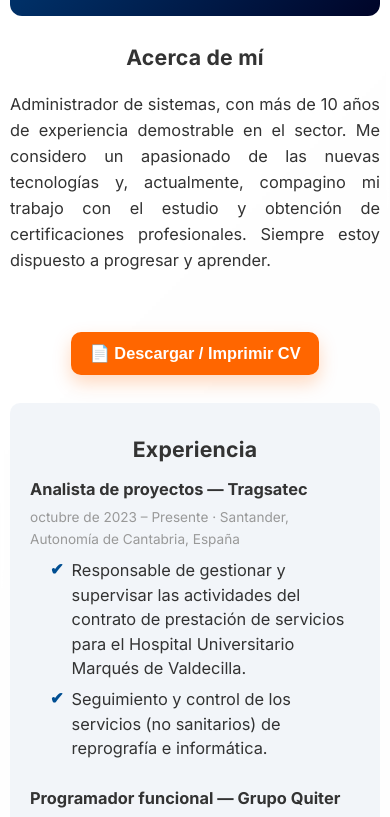
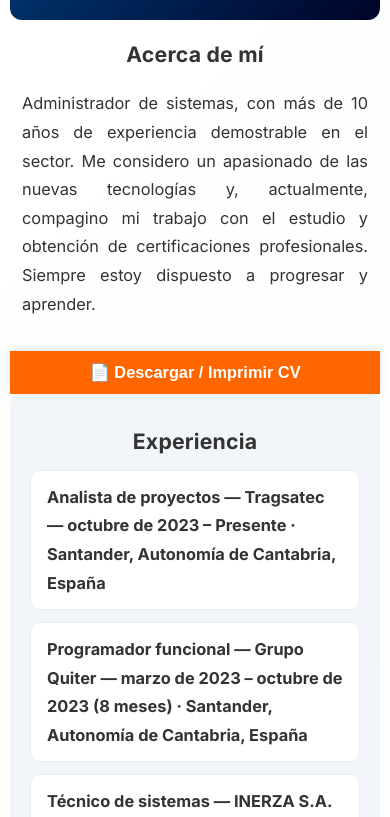
Before and after one commit to antonioalopezfernandez/portfolio, a plain HTML site: page index.html in a window 390 px wide. Shown: the part 272-1089 px from the top of the page. Drawn offline with Linux system fonts and the light colour scheme.

Commit message:
Añadidas pequeñas mejoras para dispositivos móviles

```diff
--- a/css/styles.css
+++ b/css/styles.css
@@ -432,3 +432,82 @@ button:focus-visible,
         page-break-inside: avoid;
     }
 }
+
+/* ==== Mejoras móvil añadidas ==== */
+
+/* 2.1 CTA pegajoso en móviles */
+@media (max-width: 768px) {
+    .button {
+        position: sticky;
+        bottom: 0;
+        left: 0;
+        right: 0;
+        margin: 0;
+        width: 100%;
+        border-radius: 0;
+        box-shadow: 0 -2px 8px rgba(0, 0, 0, 0.1);
+        z-index: 100;
+    }
+}
+
+/* 2.2 Acordeones accesibles para listas largas */
+details {
+    padding: .75rem 1rem;
+    border: 1px solid #eee;
+    border-radius: 10px;
+    margin-bottom: .75rem;
+    background: #fff;
+}
+
+summary {
+    cursor: pointer;
+    font-weight: 700;
+    list-style: none;
+}
+
+summary::-webkit-details-marker {
+    display: none;
+}
+
+/* 2.3 Footer táctil en móviles */
+@media (max-width: 480px) {
+    .footer__contact-links {
+        flex-direction: column;
+        align-items: stretch;
+        gap: 12px;
+    }
+
+    .footer__contact-link {
+        display: flex;
+        align-items: center;
+        gap: 10px;
+        padding: 12px;
+        border: 1px solid #e5e7eb;
+        border-radius: 12px;
+        background: #fff;
+    }
+
+    .footer__icon {
+        width: 28px;
+        height: 28px;
+    }
+}
+
+/* 2.4 Espaciado y legibilidad en pantallas pequeñas */
+@media (max-width: 480px) {
+    .main__section {
+        padding: 1rem .75rem;
+    }
+
+    body {
+        line-height: 1.75;
+    }
+
+    .main__section-item {
+        margin-bottom: 1rem;
+    }
+
+    .main__section-item-bullet {
+        margin: .3rem 0;
+    }
+}
--- a/index.html
+++ b/index.html
@@ -20,7 +20,8 @@
     <div class="container">
         <!-- Header -->
         <header class="header">
-            <img src="img/profile.png" alt="Foto de Antonio López Fernández" class="header__photo">
+            <img src="img/profile.png" alt="Foto de Antonio López Fernández" class="header__photo" loading="lazy"
+                decoding="async">
             <h1 class="header__name">Antonio López Fernández</h1>
         </header>
         <!-- Fin header -->
--- a/js/script.js
+++ b/js/script.js
@@ -3,3 +3,50 @@ function initSite() {
 }
 
 initSite();
+
+document.addEventListener("DOMContentLoaded", () => {
+    try {
+        const isSmall = window.matchMedia && window.matchMedia("(max-width: 600px)").matches;
+        if (!isSmall) return;
+        const expSection = document.querySelector("#experiencia");
+        if (!expSection) return;
+
+        // Avoid running twice
+        if (expSection.dataset.accordionized === "1") return;
+
+        const items = Array.from(expSection.querySelectorAll(".main__section-item"));
+        items.forEach(item => {
+            const titleEl = item.querySelector(".main__section-item-title");
+            const metaEl = item.querySelector(".main__section-item-meta");
+            const listEl = item.querySelector(".main__section-item-list");
+
+            if (!titleEl || !listEl) return;
+
+            const details = document.createElement("details");
+            const summary = document.createElement("summary");
+            const strong = document.createElement("strong");
+            strong.textContent = titleEl.textContent.trim();
+            summary.appendChild(strong);
+
+            if (metaEl) {
+                const sep = document.createTextNode(" — ");
+                const span = document.createElement("span");
+                span.textContent = metaEl.textContent.trim();
+                summary.appendChild(sep);
+                summary.appendChild(span);
+            }
+
+            details.appendChild(summary);
+            // Move the list into details
+            details.appendChild(listEl);
+
+            // Replace original item with details
+            item.parentNode.replaceChild(details, item);
+        });
+
+        expSection.dataset.accordionized = "1";
+    } catch (e) {
+        // Silently ignore
+        console && console.warn && console.warn("Accordion enhancement failed:", e);
+    }
+});
```
